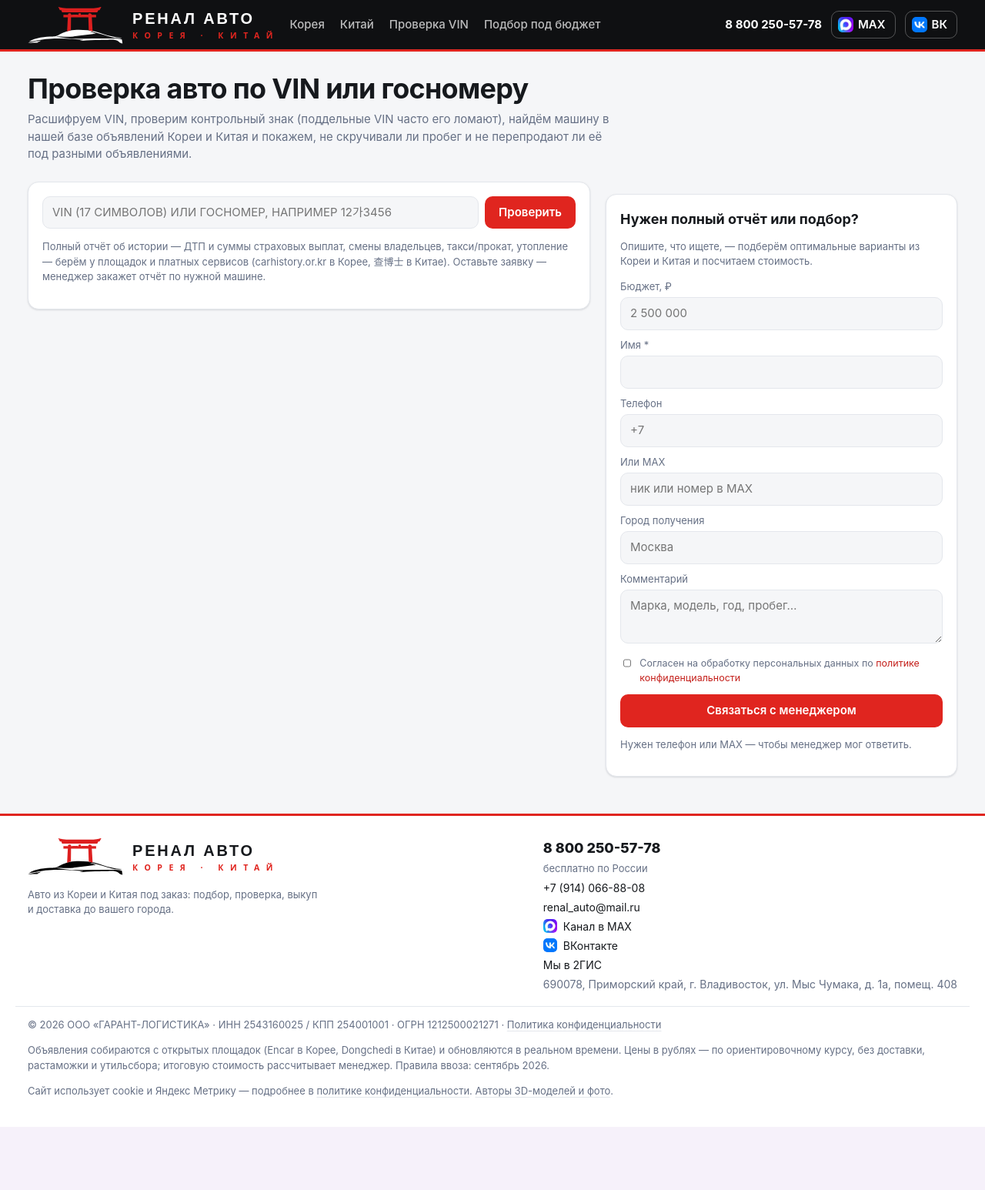
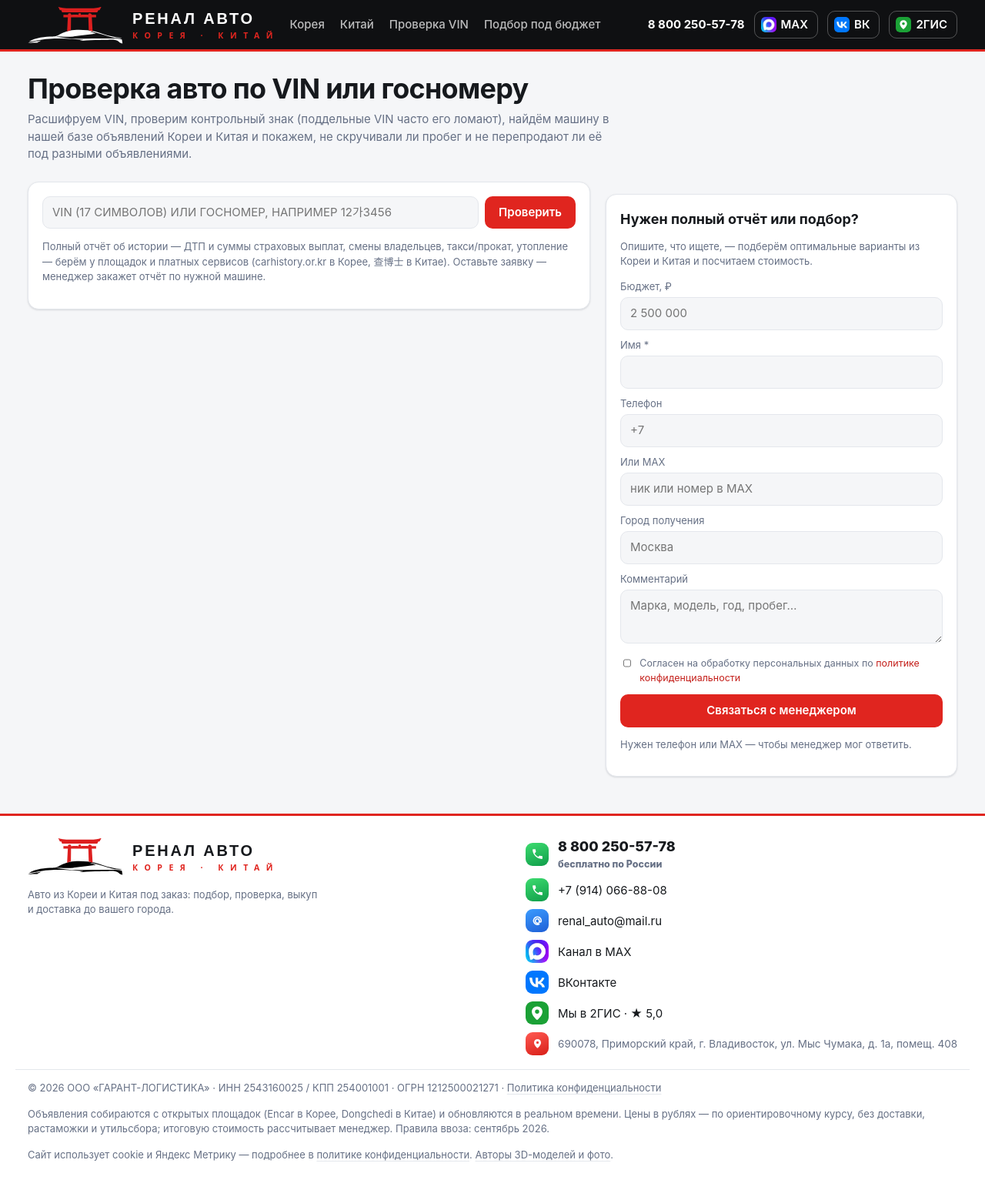
Before and after one commit to dkolysh-blip/RenalAuto, a FastAPI app: page /vin in a window 1280 px wide. Shown: the whole page at 77% size. Before the commit the page ends 1464 px from the top, so only its background shows below. Run offline with FastAPI, Linux system fonts and the light colour scheme; parts of the project's set-up code (start-up, migrations or seed data) failed here and were passed over.

Commit message:
2ГИС и Авито в шапке; значки у контактов в подвале
- в шапке рядом с MAX и ВК — 2ГИС; Авито — когда задана ссылка
  COMPANY_AVITO (на узком телефоне Авито только в подвале, чтобы всё
  влезало в одну строку)
- в подвале у каждого контакта свой значок: телефоны, почта, MAX, ВК,
  Авито, 2ГИС с оценкой, адрес (ведёт на карточку в 2ГИС)

Co-Authored-By: Claude Opus 5.5 <noreply@anthropic.com>
Claude-Session: https://claude.ai/code/session_01VpMdufsLMDxyyWuN5c2SYn

```diff
--- a/renalauto/api.py
+++ b/renalauto/api.py
@@ -240,6 +240,7 @@ def create_app(settings: Settings | None = None, sources: dict[str, Source] | No
         company_2gis_reviews=settings.company_2gis_reviews,
         model_credits=load_model_credits(),
         company_2gis=settings.company_2gis,
+        company_avito=settings.company_avito,
         deal=dict(fee=settings.deal_fee_rub, deposit=settings.deal_deposit_rub, pick_days=settings.deal_pick_days,
                   invoice_days=settings.deal_invoice_days, delivery_weeks=settings.deal_delivery_weeks),
         site_url=settings.site_url,
--- a/renalauto/config.py
+++ b/renalauto/config.py
@@ -97,6 +97,8 @@ class Settings:
     # Яндекс Метрика: номер счётчика. Пусто — счётчик на сайт не ставится
     ym_id: int | None = field(default_factory=lambda: _int_or_none("YM_ID") if os.getenv("YM_ID") is not None else 113699503)
     company_vk: str | None = field(default_factory=lambda: os.getenv("COMPANY_VK", "https://vk.ru/renal_auto") or None)
+    # профиль на Авито: пусто — значка нет
+    company_avito: str | None = field(default_factory=lambda: os.getenv("COMPANY_AVITO") or None)
     company_2gis: str | None = field(
         default_factory=lambda: os.getenv("COMPANY_2GIS", "https://2gis.ru/vladivostok/geo/70000001101310074") or None
     )
--- a/renalauto/static/app.css
+++ b/renalauto/static/app.css
@@ -1279,3 +1279,17 @@ body.has-cmp .nudge { bottom: calc(84px + env(safe-area-inset-bottom)); }
 .st-go { margin-top: 10px; height: 48px; border-radius: 14px; font-size: 16px; }
 @media (max-width: 1000px) { .st-track { grid-auto-columns: calc((100% - 16px) / 2); } }
 @media (max-width: 640px) { .stock { padding: 32px 0; } .st-head h2 { font-size: 22px; } .st-track { grid-auto-columns: 86%; gap: 12px; } }
+
+/* контакты в подвале: у каждой строки свой значок */
+.foot-contacts { gap: 10px; }
+.foot-contacts .fc-row { display: flex; align-items: center; gap: 12px; color: var(--text); text-decoration: none; font-size: 15px; line-height: 1.3; }
+.foot-contacts .fc-row:hover { text-decoration: none; } .foot-contacts .fc-row:hover span { text-decoration: underline; }
+.foot-contacts .fi { width: 30px; height: 30px; border-radius: 9px; flex: 0 0 auto; display: grid; place-items: center; }
+.foot-contacts .fi svg { width: 17px; height: 17px; }
+.foot-contacts .fi-call { background: linear-gradient(160deg, #3ddc6f, #0f9d4a); }
+.foot-contacts .fi-mail { background: linear-gradient(160deg, #3b9cff, #1f5fd6); }
+.foot-contacts .fi-pin { background: linear-gradient(160deg, #ff5a52, #d81f18); }
+.foot-contacts .fc-row b { display: block; font-size: 18px; font-weight: 800; }
+.foot-contacts .fc-row small { color: var(--muted); font-size: 12.5px; }
+.foot-contacts .addr { color: var(--muted); font-size: 13.5px; }
+@media (max-width: 480px) { .top .contacts .max-btn[data-goal="avito"] { display: none; } .top .contacts, .port-page .top .contacts { gap: 5px; } .top .contacts .max-btn { padding: 6px; } .top .contacts .max-btn img { width: 22px; height: 22px; } }
--- a/renalauto/templates/base.html
+++ b/renalauto/templates/base.html
@@ -52,6 +52,8 @@ ym({{ ym_id }},"init",{clickmap:true,trackLinks:true,accurateTrackBounce:true,we
       {% if company_hotline %}<a class="phone" href="tel:{{ company_hotline|replace(' ', '')|replace('-', '') }}" data-goal="call">{{ company_hotline }}</a>{% elif company_phone %}<a class="phone" href="tel:{{ company_phone|replace(' ', '')|replace('-', '')|replace('(', '')|replace(')', '') }}">{{ company_phone }}</a>{% endif %}
       {% if company_max %}<a class="btn ghost max-btn" href="{{ company_max }}" target="_blank" rel="noopener" data-goal="max"><img src="/static/brand/max.webp" alt="" width="20" height="20">MAX</a>{% endif %}
       {% if company_vk %}<a class="btn ghost max-btn" href="{{ company_vk }}" target="_blank" rel="noopener" data-goal="vk"><img src="/static/brand/vk.webp" alt="" width="20" height="20">ВК</a>{% endif %}
+      {% if company_2gis %}<a class="btn ghost max-btn" href="{{ company_2gis }}" target="_blank" rel="noopener" data-goal="2gis"><img src="/static/brand/2gis.svg" alt="" width="20" height="20">2ГИС</a>{% endif %}
+      {% if company_avito %}<a class="btn ghost max-btn" href="{{ company_avito }}" target="_blank" rel="noopener" data-goal="avito"><img src="/static/brand/avito.svg" alt="" width="20" height="20">Авито</a>{% endif %}
     </div>
   </div>
 </header>
@@ -66,13 +68,14 @@ ym({{ ym_id }},"init",{clickmap:true,trackLinks:true,accurateTrackBounce:true,we
     </div>
     {% block footer_mid %}{% endblock %}
     <div class="foot-contacts">
-      {% if company_hotline %}<a class="phone" href="tel:{{ company_hotline|replace(' ', '')|replace('-', '') }}">{{ company_hotline }}</a><span class="muted small">бесплатно по России</span>{% endif %}
-      {% if company_phone %}<a href="tel:{{ company_phone|replace(' ', '')|replace('-', '')|replace('(', '')|replace(')', '') }}">{{ company_phone }}</a>{% endif %}
-      {% if company_email %}<a href="mailto:{{ company_email }}">{{ company_email }}</a>{% endif %}
-      {% if company_max %}<a class="max-link" href="{{ company_max }}" target="_blank" rel="noopener" data-goal="max"><img src="/static/brand/max.webp" alt="" width="18" height="18">Канал в MAX</a>{% endif %}
-      {% if company_vk %}<a class="max-link" href="{{ company_vk }}" target="_blank" rel="noopener" data-goal="vk"><img src="/static/brand/vk.webp" alt="" width="18" height="18">ВКонтакте</a>{% endif %}
-      {% if company_2gis %}<a href="{{ company_2gis }}" target="_blank" rel="noopener">Мы в 2ГИС</a>{% endif %}
-      {% if company_address %}<span>{{ company_address }}</span>{% endif %}
+      {% if company_hotline %}<a class="fc-row phone" href="tel:{{ company_hotline|replace(' ', '')|replace('-', '') }}" data-goal="call"><i class="fi fi-call"><svg viewBox="0 0 24 24"><path fill="#fff" d="M6.6 10.8a15.1 15.1 0 0 0 6.6 6.6l2.2-2.2c.3-.3.7-.4 1-.2 1.1.4 2.3.6 3.6.6.6 0 1 .4 1 1V20c0 .6-.4 1-1 1A17 17 0 0 1 3 4c0-.6.4-1 1-1h3.5c.6 0 1 .4 1 1 0 1.3.2 2.5.6 3.6.1.3 0 .7-.2 1l-2.3 2.2z"/></svg></i><span><b>{{ company_hotline }}</b><small>бесплатно по России</small></span></a>{% endif %}
+      {% if company_phone %}<a class="fc-row" href="tel:{{ company_phone|replace(' ', '')|replace('-', '')|replace('(', '')|replace(')', '') }}" data-goal="call"><i class="fi fi-call"><svg viewBox="0 0 24 24"><path fill="#fff" d="M6.6 10.8a15.1 15.1 0 0 0 6.6 6.6l2.2-2.2c.3-.3.7-.4 1-.2 1.1.4 2.3.6 3.6.6.6 0 1 .4 1 1V20c0 .6-.4 1-1 1A17 17 0 0 1 3 4c0-.6.4-1 1-1h3.5c.6 0 1 .4 1 1 0 1.3.2 2.5.6 3.6.1.3 0 .7-.2 1l-2.3 2.2z"/></svg></i><span>{{ company_phone }}</span></a>{% endif %}
+      {% if company_email %}<a class="fc-row" href="mailto:{{ company_email }}" data-goal="email"><i class="fi fi-mail"><svg viewBox="0 0 24 24"><path d="M16 12a4 4 0 1 1-1.2-2.85V12a2 2 0 0 0 4 0v-.5A7 7 0 1 0 15 17.7" fill="none" stroke="#fff" stroke-width="2.2" stroke-linecap="round"/></svg></i><span>{{ company_email }}</span></a>{% endif %}
+      {% if company_max %}<a class="fc-row" href="{{ company_max }}" target="_blank" rel="noopener" data-goal="max"><img class="fi" src="/static/brand/max.webp" alt="" width="30" height="30"><span>Канал в MAX</span></a>{% endif %}
+      {% if company_vk %}<a class="fc-row" href="{{ company_vk }}" target="_blank" rel="noopener" data-goal="vk"><img class="fi" src="/static/brand/vk.webp" alt="" width="30" height="30"><span>ВКонтакте</span></a>{% endif %}
+      {% if company_avito %}<a class="fc-row" href="{{ company_avito }}" target="_blank" rel="noopener" data-goal="avito"><img class="fi" src="/static/brand/avito.svg" alt="" width="30" height="30"><span>Мы на Авито</span></a>{% endif %}
+      {% if company_2gis %}<a class="fc-row" href="{{ company_2gis }}" target="_blank" rel="noopener" data-goal="2gis"><img class="fi" src="/static/brand/2gis.svg" alt="" width="30" height="30"><span>Мы в 2ГИС{% if company_2gis_rating %} · ★ {{ company_2gis_rating }}{% endif %}</span></a>{% endif %}
+      {% if company_address %}<a class="fc-row" href="{{ company_2gis or '#' }}" target="_blank" rel="noopener"><i class="fi fi-pin"><svg viewBox="0 0 24 24"><path fill="#fff" d="M12 2.8c-3.6 0-6.4 2.8-6.4 6.3 0 4.6 5.4 9.6 6 10.1.2.2.6.2.8 0 .6-.5 6-5.5 6-10.1 0-3.5-2.8-6.3-6.4-6.3zm0 8.6a2.4 2.4 0 1 1 0-4.8 2.4 2.4 0 0 1 0 4.8z"/></svg></i><span class="addr">{{ company_address }}</span></a>{% endif %}
     </div>
   </div>
   <div class="wrap foot-legal">
```
Also changed, not shown: renalauto/static/brand/2gis.svg (added), renalauto/static/brand/avito.svg (added), 1 other file.
